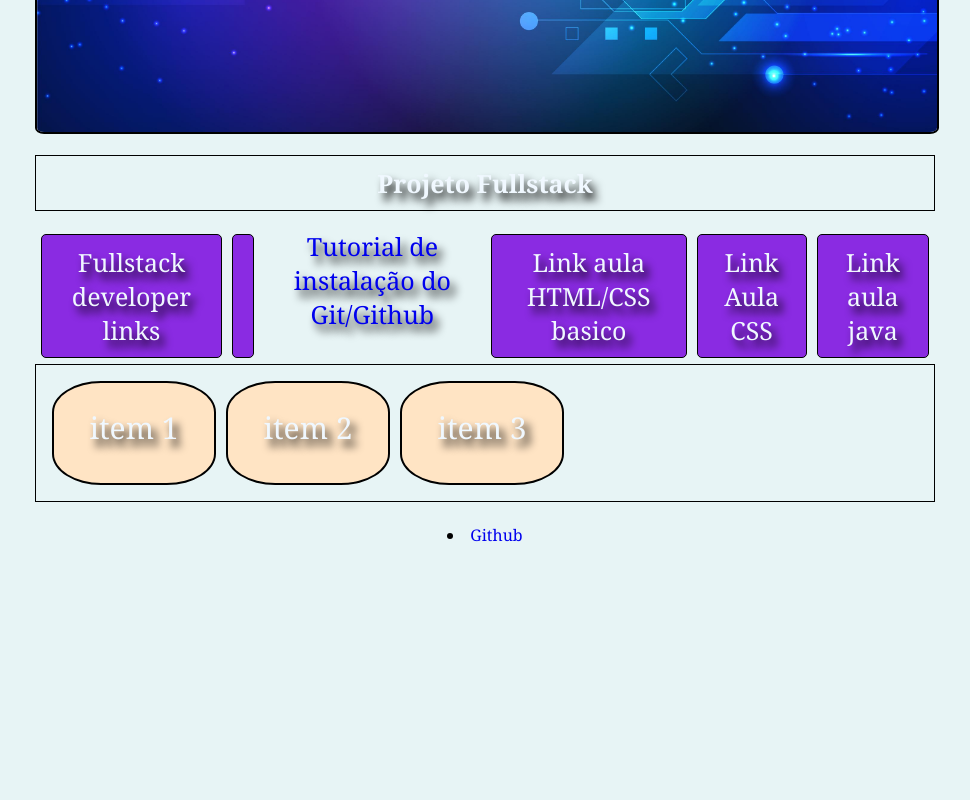
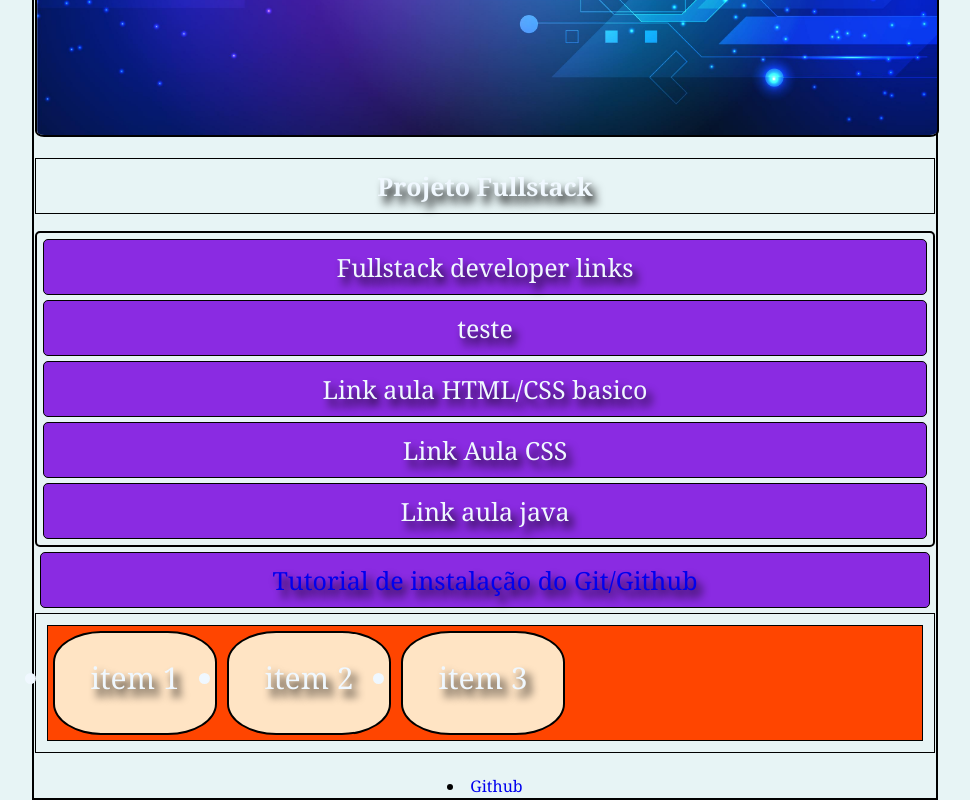
Before and after one commit to HudsonFurtado/Estudos, a plain HTML site: page index.html in a window 1280 px wide. Shown: the part 485-1285 px from the top of the page, without its empty margins (155-1125 px from the left). Before the commit the page ends 1031 px from the top, so only its background shows below. Drawn offline with Linux system fonts and the light colour scheme.

Commit message:
version 0.3

```diff
--- a/index.html
+++ b/index.html
@@ -9,16 +9,22 @@
     <style>
         .flex {
             max-width: 900px;
-            border: 2px black;
+            border: 2px solid black;
             padding: 1px;
-            display: flex;
+            display: container;
+
+
+
 
         }
         .flex-container{
             margin: 1px;
             padding: 0px;
             display: flex;
-            list-style: none;
+            background: orangered;
+            ;
+
+            border: 1px solid black;
 
         }
 
@@ -34,9 +40,16 @@
             margin: 5px;
         }
 
+        .a {
+            background-color: blueviolet;
+            margin: 5px;
+            border: 1px solid black;
+        }
+
         .item{
             background-color: blueviolet;
             margin: 5px;
+
         }
     </style>
 
@@ -44,7 +57,7 @@
 </head>
 
 
-<body>
+<body class="flex">
  <header>
     <img src="/img/6106991.jpg" alt="teste" >
 
@@ -52,13 +65,18 @@
  </header>
  <div class="flex">
     <div class="item">Fullstack developer links</div>
-    <div class="item"></div>
-    <a href="https://web.dio.me/course/introducao-ao-git-e-ao-github/learning/7410b862-1989-421a-a48d-500db5857f53?back=/track/spread-fullstack-developer&tab=undefined&moduleId=undefined" target="_blank">
-        Tutorial de instalação do Git/Github </a>
+    <div class="item"> teste</div>
     <div class="item">Link aula HTML/CSS basico</div>
     <div class="item">Link Aula CSS</div>
     <div class="item">Link aula java</div>
  </div>
+<div class="a">
+
+ <a href="https://web.dio.me/course/introducao-ao-git-e-ao-github/learning/7410b862-1989-421a-a48d-500db5857f53?back=/track/spread-fullstack-developer&tab=undefined&moduleId=undefined" target="_blank">
+        Tutorial de instalação do Git/Github </a>
+
+</div>
+
  <article>
   <ul class="flex-container">
     <li class="flex-item">item 1</li>
```
